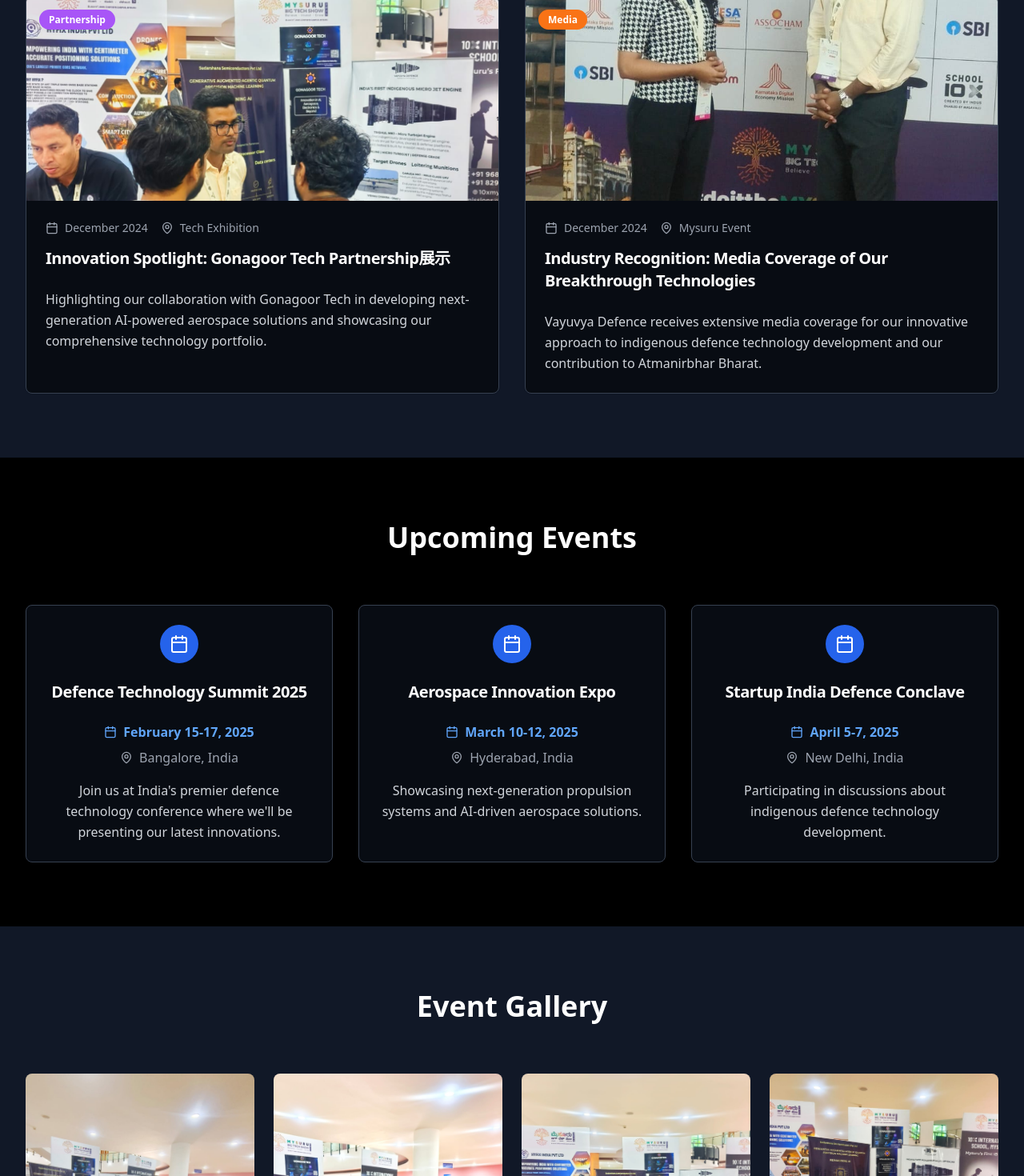
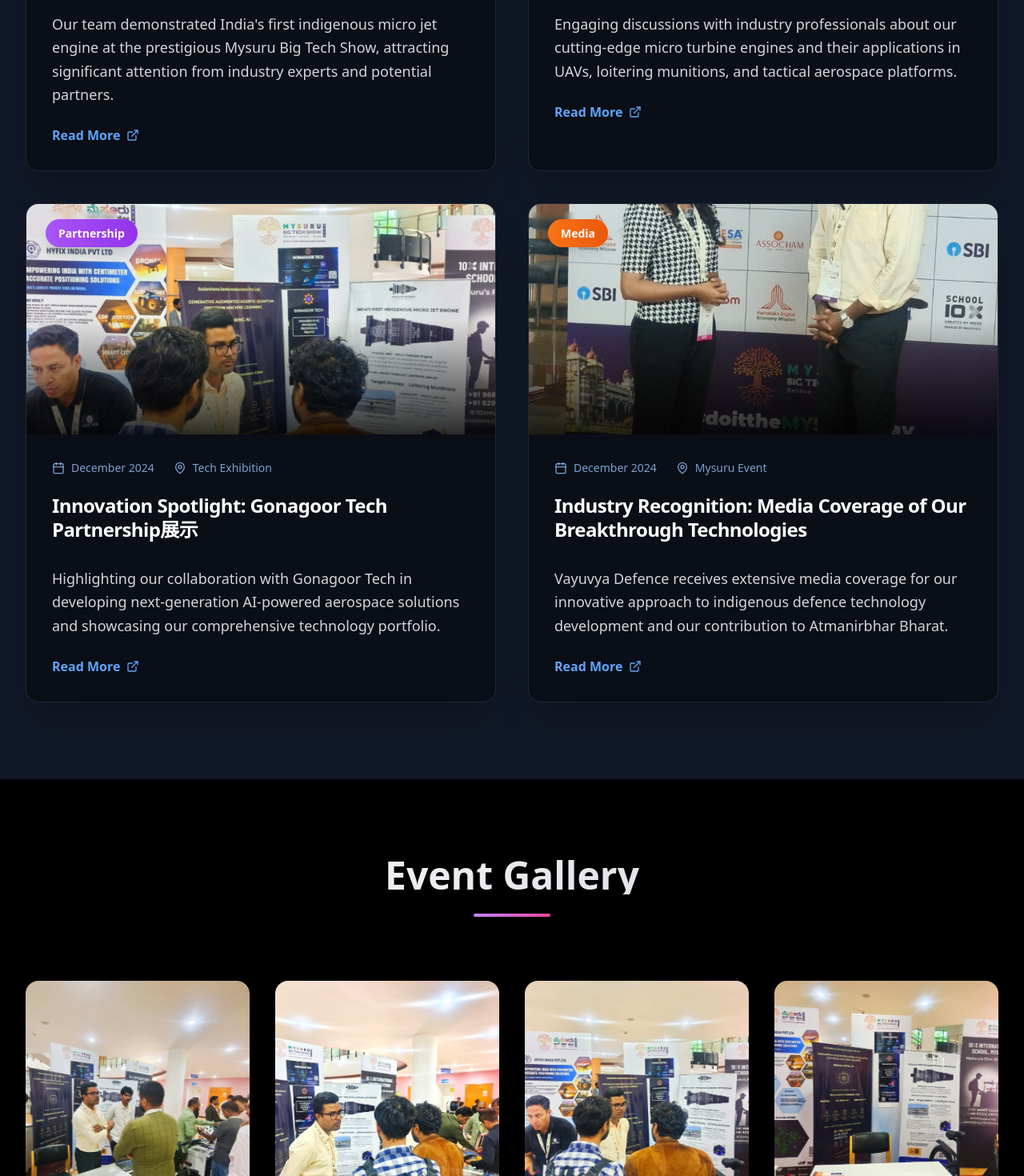
Before and after one commit to Gonagoor-tech/Vayuvya-Defence, a React (Vite) app: page /news-events in a window 1280 px wide. Shown: the part 1180-2650 px from the top of the page at 80% size. Built offline with nearby package versions, Linux system fonts and the light colour scheme.

Commit message:
Refactor: Improve News & Events page design
Removed the "Upcoming Events" section and redesigned the "Recent News" and "Event Gallery" sections with a modern card design, improved font, and layout.

```diff
--- a/src/pages/NewsEvents.tsx
+++ b/src/pages/NewsEvents.tsx
@@ -1,7 +1,7 @@
 
 import React from 'react';
 import { Card, CardContent, CardHeader, CardTitle } from "@/components/ui/card";
-import { Calendar, MapPin, Users, Trophy } from 'lucide-react';
+import { Calendar, MapPin, ExternalLink } from 'lucide-react';
 
 const NewsEvents = () => {
   const scrollToTop = () => {
@@ -51,111 +51,88 @@ const NewsEvents = () => {
     }
   ];
 
-  const upcomingEvents = [
-    {
-      title: "Defence Technology Summit 2025",
-      date: "February 15-17, 2025",
-      location: "Bangalore, India",
-      description: "Join us at India's premier defence technology conference where we'll be presenting our latest innovations."
-    },
-    {
-      title: "Aerospace Innovation Expo",
-      date: "March 10-12, 2025",
-      location: "Hyderabad, India",
-      description: "Showcasing next-generation propulsion systems and AI-driven aerospace solutions."
-    },
-    {
-      title: "Startup India Defence Conclave",
-      date: "April 5-7, 2025",
-      location: "New Delhi, India",
-      description: "Participating in discussions about indigenous defence technology development."
-    }
-  ];
-
   const getCategoryColor = (category: string) => {
     switch (category) {
-      case 'Exhibition': return 'bg-blue-500';
-      case 'Technology': return 'bg-green-500';
-      case 'Partnership': return 'bg-purple-500';
-      case 'Media': return 'bg-orange-500';
-      default: return 'bg-gray-500';
+      case 'Exhibition': return 'bg-gradient-to-r from-blue-500 to-blue-600';
+      case 'Technology': return 'bg-gradient-to-r from-emerald-500 to-emerald-600';
+      case 'Partnership': return 'bg-gradient-to-r from-purple-500 to-purple-600';
+      case 'Media': return 'bg-gradient-to-r from-orange-500 to-orange-600';
+      default: return 'bg-gradient-to-r from-gray-500 to-gray-600';
     }
   };
 
   return (
-    <div className="relative">
+    <div className="relative font-inter">
       {/* Hero Section */}
       <section className="relative py-32 bg-gradient-to-b from-black via-gray-900 to-black">
         <div className="max-w-7xl mx-auto px-4 sm:px-6 lg:px-8 text-center">
-          <h1 className="text-5xl md:text-6xl font-bold mb-6">
+          <h1 className="text-6xl md:text-7xl font-bold mb-8 bg-gradient-to-r from-white via-blue-100 to-blue-200 bg-clip-text text-transparent">
             News & <span className="text-blue-400">Events</span>
           </h1>
-          <p className="text-xl text-gray-300 max-w-3xl mx-auto">
-            Stay updated with Vayuvya Defence's latest achievements, exhibitions, and upcoming events
+          <p className="text-xl text-gray-300 max-w-4xl mx-auto leading-relaxed">
+            Stay updated with Vayuvya Defence's latest achievements, exhibitions, and breakthrough innovations
           </p>
         </div>
       </section>
 
       {/* Recent News */}
-      <section className="py-20 bg-gray-900">
+      <section className="py-24 bg-gray-900">
         <div className="max-w-7xl mx-auto px-4 sm:px-6 lg:px-8">
-          <h2 className="text-4xl font-bold text-center mb-16">Recent News</h2>
-          <div className="grid grid-cols-1 md:grid-cols-2 gap-8">
+          <div className="text-center mb-20">
+            <h2 className="text-5xl font-bold mb-6 bg-gradient-to-r from-white to-gray-300 bg-clip-text text-transparent">
+              Latest Updates
+            </h2>
+            <div className="w-24 h-1 bg-gradient-to-r from-blue-400 to-purple-500 mx-auto rounded-full"></div>
+          </div>
+
+          <div className="grid grid-cols-1 lg:grid-cols-2 gap-10">
             {newsItems.map((item) => (
-              <Card key={item.id} className="bg-black/50 border-gray-700 hover:border-blue-400 transition-all duration-300 overflow-hidden">
-                <div className="relative h-64 overflow-hidden">
+              <Card key={item.id} className="group bg-black/40 backdrop-blur-sm border-gray-700/50 hover:border-blue-400/50 transition-all duration-500 overflow-hidden rounded-2xl shadow-2xl hover:shadow-blue-500/10 hover:-translate-y-2">
+                <div className="relative h-72 overflow-hidden">
                   <img
                     src={item.image}
                     alt={item.title}
-                    className="w-full h-full object-cover transition-transform duration-300 hover:scale-105"
+                    className="w-full h-full object-cover transition-all duration-700 group-hover:scale-110"
                   />
-                  <div className="absolute top-4 left-4">
-                    <span className={`px-3 py-1 rounded-full text-xs font-semibold text-white ${getCategoryColor(item.category)}`}>
+                  <div className="absolute inset-0 bg-gradient-to-t from-black/80 via-transparent to-transparent"></div>
+                  <div className="absolute top-6 left-6">
+                    <span className={`px-4 py-2 rounded-full text-sm font-semibold text-white ${getCategoryColor(item.category)} shadow-lg backdrop-blur-sm`}>
                       {item.category}
                     </span>
                   </div>
+                  <div className="absolute bottom-6 right-6 opacity-0 group-hover:opacity-100 transition-opacity duration-300">
+                    <div className="w-12 h-12 bg-white/20 backdrop-blur-sm rounded-full flex items-center justify-center">
+                      <ExternalLink className="w-5 h-5 text-white" />
+                    </div>
+                  </div>
                 </div>
-                <CardHeader>
-                  <div className="flex items-center text-sm text-gray-400 mb-2">
-                    <Calendar className="w-4 h-4 mr-2" />
-                    <span className="mr-4">{item.date}</span>
-                    <MapPin className="w-4 h-4 mr-2" />
-                    <span>{item.location}</span>
+
+                <CardHeader className="p-8">
+                  <div className="flex items-center text-sm text-blue-300/80 mb-4 space-x-6">
+                    <div className="flex items-center">
+                      <Calendar className="w-4 h-4 mr-2" />
+                      <span className="font-medium">{item.date}</span>
+                    </div>
+                    <div className="flex items-center">
+                      <MapPin className="w-4 h-4 mr-2" />
+                      <span className="font-medium">{item.location}</span>
+                    </div>
                   </div>
-                  <CardTitle className="text-white text-xl">{item.title}</CardTitle>
+                  <CardTitle className="text-white text-2xl font-bold leading-tight mb-4 group-hover:text-blue-300 transition-colors duration-300">
+                    {item.title}
+                  </CardTitle>
                 </CardHeader>
-                <CardContent>
-                  <p className="text-gray-300 leading-relaxed">{item.description}</p>
-                </CardContent>
-              </Card>
-            ))}
-          </div>
-        </div>
-      </section>
 
-      {/* Upcoming Events */}
-      <section className="py-20 bg-black">
-        <div className="max-w-7xl mx-auto px-4 sm:px-6 lg:px-8">
-          <h2 className="text-4xl font-bold text-center mb-16">Upcoming Events</h2>
-          <div className="grid grid-cols-1 md:grid-cols-3 gap-8">
-            {upcomingEvents.map((event, index) => (
-              <Card key={index} className="bg-gray-900/50 border-gray-700 hover:border-blue-400 transition-all duration-300">
-                <CardHeader>
-                  <div className="flex items-center justify-center w-12 h-12 bg-blue-600 rounded-full mb-4 mx-auto">
-                    <Calendar className="w-6 h-6 text-white" />
+                <CardContent className="px-8 pb-8">
+                  <p className="text-gray-300 leading-relaxed text-lg font-light">
+                    {item.description}
+                  </p>
+                  <div className="mt-6">
+                    <button className="text-blue-400 font-semibold hover:text-blue-300 transition-colors duration-200 flex items-center group/btn">
+                      Read More
+                      <ExternalLink className="w-4 h-4 ml-2 group-hover/btn:translate-x-1 transition-transform duration-200" />
+                    </button>
                   </div>
-                  <CardTitle className="text-white text-xl text-center">{event.title}</CardTitle>
-                </CardHeader>
-                <CardContent className="text-center">
-                  <div className="flex items-center justify-center text-blue-400 mb-2">
-                    <Calendar className="w-4 h-4 mr-2" />
-                    <span className="font-semibold">{event.date}</span>
-                  </div>
-                  <div className="flex items-center justify-center text-gray-400 mb-4">
-                    <MapPin className="w-4 h-4 mr-2" />
-                    <span>{event.location}</span>
-                  </div>
-                  <p className="text-gray-300 leading-relaxed">{event.description}</p>
                 </CardContent>
               </Card>
             ))}
@@ -164,24 +141,36 @@ const NewsEvents = () => {
       </section>
 
       {/* Media Gallery */}
-      <section className="py-20 bg-gray-900">
+      <section className="py-24 bg-black">
         <div className="max-w-7xl mx-auto px-4 sm:px-6 lg:px-8">
-          <h2 className="text-4xl font-bold text-center mb-16">Event Gallery</h2>
-          <div className="grid grid-cols-1 md:grid-cols-2 lg:grid-cols-4 gap-6">
+          <div className="text-center mb-20">
+            <h2 className="text-5xl font-bold mb-6 bg-gradient-to-r from-white to-gray-300 bg-clip-text text-transparent">
+              Event Gallery
+            </h2>
+            <div className="w-24 h-1 bg-gradient-to-r from-purple-400 to-pink-500 mx-auto rounded-full"></div>
+          </div>
+
+          <div className="grid grid-cols-1 md:grid-cols-2 lg:grid-cols-4 gap-8">
             {[
               "/lovable-uploads/9e922077-ae7e-4703-aae7-13c51fb9d879.png",
               "/lovable-uploads/f3a1f760-246b-49e6-bc89-1be9744dcafb.png",
               "/lovable-uploads/5b01e4a1-3015-43f0-8159-082f39414c11.png",
               "/lovable-uploads/adfd63e7-92d6-4276-b7e1-b1968ece4207.png"
             ].map((image, index) => (
-              <div key={index} className="relative overflow-hidden rounded-lg aspect-square group">
+              <div key={index} className="relative overflow-hidden rounded-2xl aspect-square group cursor-pointer shadow-2xl">
                 <img
                   src={image}
                   alt={`Event ${index + 1}`}
-                  className="w-full h-full object-cover transition-transform duration-300 group-hover:scale-110"
+                  className="w-full h-full object-cover transition-all duration-700 group-hover:scale-110"
                 />
-                <div className="absolute inset-0 bg-black/50 opacity-0 group-hover:opacity-100 transition-opacity duration-300 flex items-center justify-center">
-                  <span className="text-white font-semibold">View Details</span>
+                <div className="absolute inset-0 bg-gradient-to-t from-black/60 via-transparent to-transparent opacity-0 group-hover:opacity-100 transition-all duration-500"></div>
+                <div className="absolute inset-0 flex items-center justify-center opacity-0 group-hover:opacity-100 transition-all duration-500 transform group-hover:scale-100 scale-95">
+                  <div className="text-center">
+                    <div className="w-16 h-16 bg-white/20 backdrop-blur-md rounded-full flex items-center justify-center mb-4 mx-auto">
+                      <ExternalLink className="w-6 h-6 text-white" />
+                    </div>
+                    <span className="text-white font-semibold text-lg">View Details</span>
+                  </div>
                 </div>
               </div>
             ))}
@@ -190,18 +179,26 @@ const NewsEvents = () => {
       </section>
 
       {/* Call to Action */}
-      <section className="py-20 bg-black">
-        <div className="max-w-4xl mx-auto px-4 sm:px-6 lg:px-8 text-center">
-          <h2 className="text-4xl font-bold mb-6">Stay Connected</h2>
-          <p className="text-xl text-gray-300 mb-8">
-            Don't miss our latest updates and upcoming events. Follow us for real-time news and insights.
+      <section className="py-24 bg-gradient-to-b from-gray-900 to-black">
+        <div className="max-w-5xl mx-auto px-4 sm:px-6 lg:px-8 text-center">
+          <h2 className="text-5xl font-bold mb-8 bg-gradient-to-r from-white to-gray-300 bg-clip-text text-transparent">
+            Stay Connected
+          </h2>
+          <p className="text-xl text-gray-300 mb-12 leading-relaxed max-w-3xl mx-auto">
+            Don't miss our latest updates and breakthrough innovations. Follow us for real-time news and insights into the future of defence technology.
           </p>
-          <div className="flex flex-col sm:flex-row gap-4 justify-center">
-            <button className="bg-blue-600 hover:bg-blue-700 text-white px-8 py-3 rounded-lg font-semibold transition-colors duration-200">
-              Subscribe to Newsletter
+          <div className="flex flex-col sm:flex-row gap-6 justify-center">
+            <button className="group bg-gradient-to-r from-blue-600 to-blue-700 hover:from-blue-700 hover:to-blue-800 text-white px-10 py-4 rounded-xl font-semibold text-lg transition-all duration-300 shadow-xl hover:shadow-blue-500/25 hover:-translate-y-1">
+              <span className="flex items-center justify-center">
+                Subscribe to Newsletter
+                <ExternalLink className="w-5 h-5 ml-2 group-hover:translate-x-1 transition-transform duration-200" />
+              </span>
             </button>
-            <button className="border border-gray-600 hover:border-blue-400 text-white px-8 py-3 rounded-lg font-semibold transition-colors duration-200">
-              Contact Media Team
+            <button className="group border-2 border-gray-600 hover:border-blue-400 text-white px-10 py-4 rounded-xl font-semibold text-lg transition-all duration-300 hover:bg-blue-400/10 hover:-translate-y-1">
+              <span className="flex items-center justify-center">
+                Contact Media Team
+                <ExternalLink className="w-5 h-5 ml-2 group-hover:translate-x-1 transition-transform duration-200" />
+              </span>
             </button>
           </div>
         </div>
```
